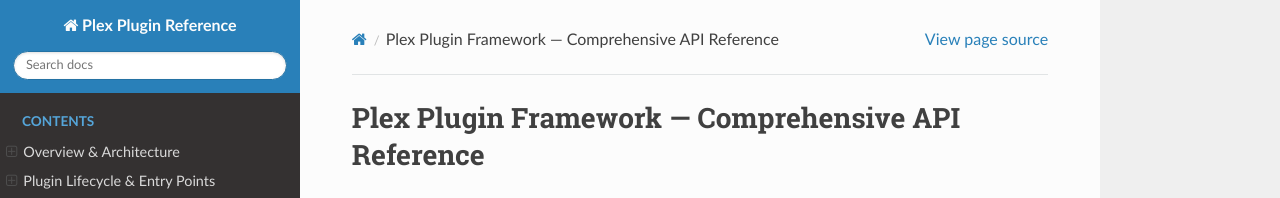
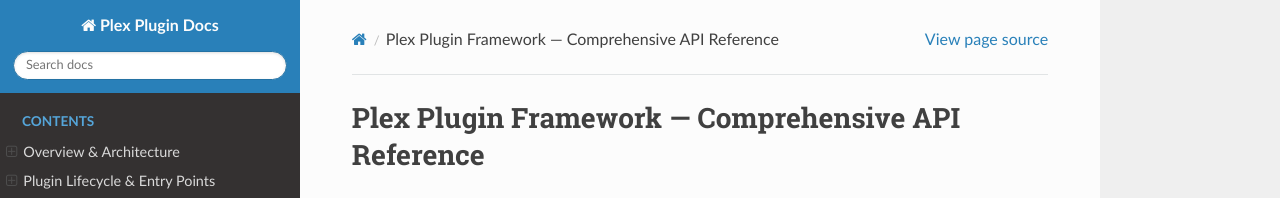
Before and after one commit to Xavier-Lam/plex-plugin-docs, a Sphinx documentation site: the page built from docs/index.rst, in a window 1280 px wide. Shown: the top 198 px of the page. Built offline with Sphinx 7.4.7 and the Read the Docs theme 3.1.0, drawn with Linux system fonts in a browser that asks for light colours.

Commit message:
change project name

```diff
--- a/docs/conf.py
+++ b/docs/conf.py
@@ -1,6 +1,6 @@
 # Configuration file for the Sphinx documentation builder.
 
-project = 'Plex Plugin Reference'
+project = 'Plex Plugin Docs'
 author = 'Xavier-Lam'
 
 extensions = []
```
